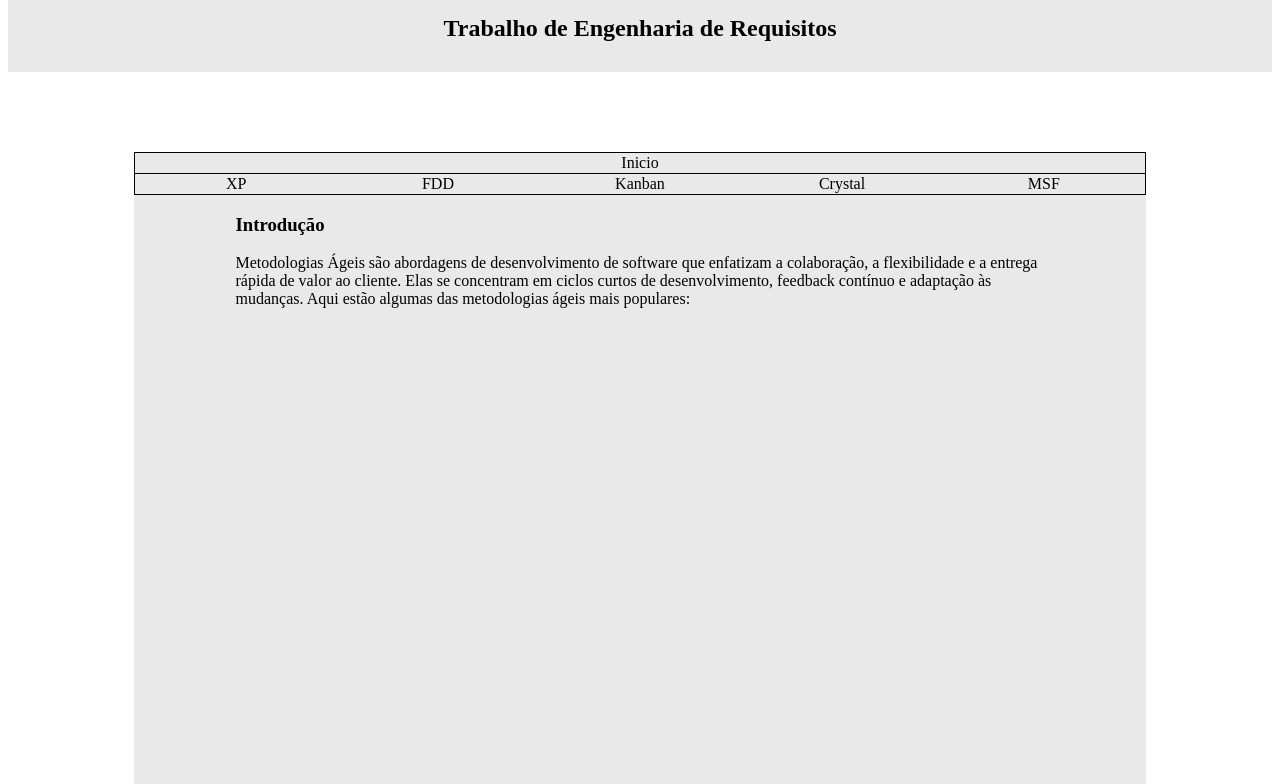
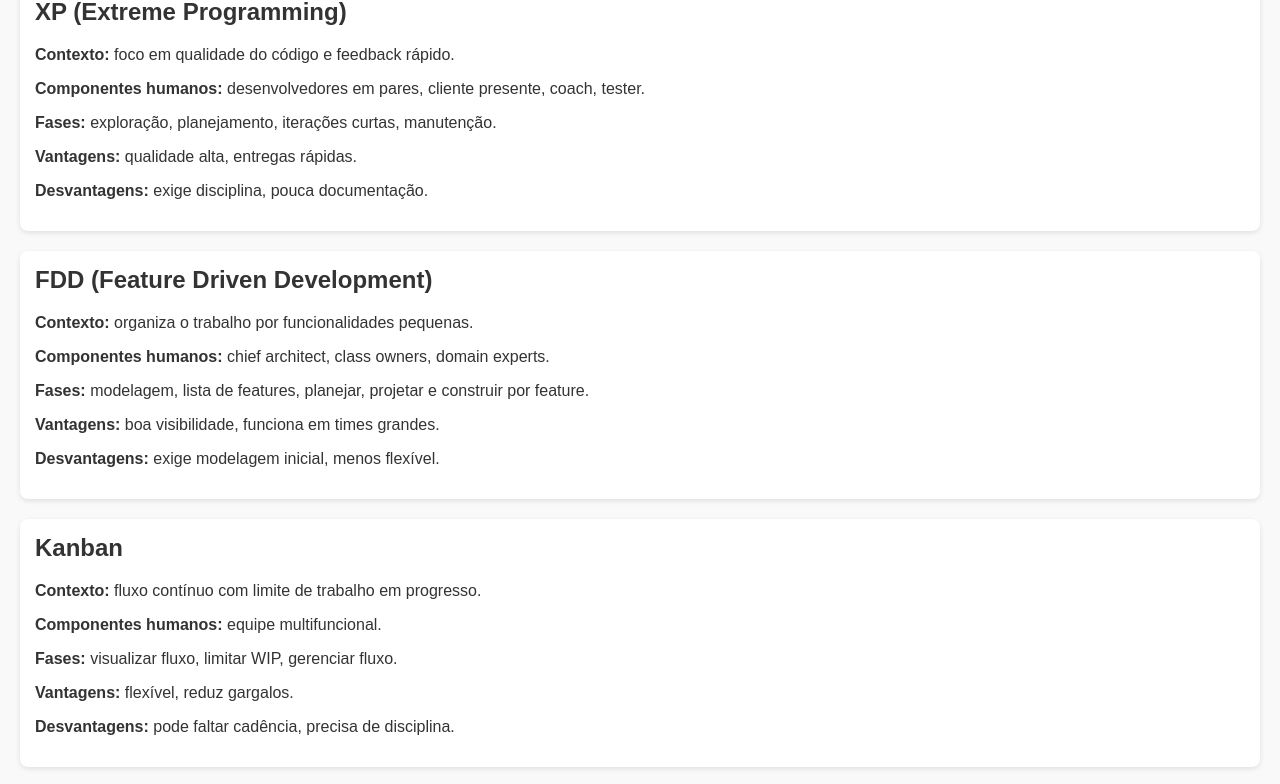
Before and after one commit to Danilo310705/Trabalho-engenharia-de-requisitos, a plain HTML site: page index.html in a window 1280 px wide. Shown: the part 95-879 px from the top of the page. Drawn offline with Linux system fonts and the light colour scheme.

Commit message:
Quase finalizado

```diff
--- a/index.html
+++ b/index.html
@@ -21,38 +21,65 @@ Valor da atividade: 1,0 pontos.-->
 
 
 <html>
-    <head>
-        <title>Engenharia de Requisitos</title>
-        <link rel="stylesheet" href="stily.css" type="text/css">
-    </head>
+
+<head>
+    <title>Engenharia de Requisitos</title>
+    <link rel="stylesheet" href="stily.css" type="text/css">
+</head>
+
+<body>
+
     <body>
-        <div class="cabessario">
-            <h1>Metodologias Ágeis</h1>
-            <h2>Trabalho de Engenharia de Requisitos</h2>
-        </div>
-        <div class="areaGrande">
-            <div class="mudancaDeMetodologia">
-                <table class="tabelaTemp">
-                    <tr>
-                        <td colspan="5">Inicio</td>
-                    </tr>
-                    <tr class="linha2">
-                        <td>XP</td>
-                        <td>FDD</td>
-                        <td>Kanban</td>
-                        <td>Crystal</td>
-                        <td>MSF</td>
-                    </tr>
-                </table>
+        <h1>Metodologias Ágeis</h1>
 
-            </div>
-            <div class="areaInformacoes">
-                <h3>Introdução</h3>
-                <p>Metodologias Ágeis são abordagens de desenvolvimento de software que enfatizam a colaboração, a flexibilidade e a entrega rápida de valor ao cliente. Elas se concentram em ciclos curtos de desenvolvimento, feedback contínuo e adaptação às mudanças. Aqui estão algumas das metodologias ágeis mais populares:</p>
+        <section id="xp">
+            <h2>XP (Extreme Programming)</h2>
+            <p><b>Contexto:</b> foco em qualidade do código e feedback rápido.</p>
+            <p><b>Componentes humanos:</b> desenvolvedores em pares, cliente presente, coach, tester.</p>
+            <p><b>Fases:</b> exploração, planejamento, iterações curtas, manutenção.</p>
+            <p><b>Vantagens:</b> qualidade alta, entregas rápidas.</p>
+            <p><b>Desvantagens:</b> exige disciplina, pouca documentação.</p>
+        </section>
 
-            </div>
 
-        </div>
+        <section id="fdd">
+            <h2>FDD (Feature Driven Development)</h2>
+            <p><b>Contexto:</b> organiza o trabalho por funcionalidades pequenas.</p>
+            <p><b>Componentes humanos:</b> chief architect, class owners, domain experts.</p>
+            <p><b>Fases:</b> modelagem, lista de features, planejar, projetar e construir por feature.</p>
+            <p><b>Vantagens:</b> boa visibilidade, funciona em times grandes.</p>
+            <p><b>Desvantagens:</b> exige modelagem inicial, menos flexível.</p>
+        </section>
 
+
+        <section id="kanban">
+            <h2>Kanban</h2>
+            <p><b>Contexto:</b> fluxo contínuo com limite de trabalho em progresso.</p>
+            <p><b>Componentes humanos:</b> equipe multifuncional.</p>
+            <p><b>Fases:</b> visualizar fluxo, limitar WIP, gerenciar fluxo.</p>
+            <p><b>Vantagens:</b> flexível, reduz gargalos.</p>
+            <p><b>Desvantagens:</b> pode faltar cadência, precisa de disciplina.</p>
+        </section>
+
+
+        <section id="crystal">
+            <h2>Crystal</h2>
+            <p><b>Contexto:</b> método leve, adaptado ao tamanho e risco do projeto.</p>
+            <p><b>Componentes humanos:</b> patrocinador, usuários-chave, desenvolvedores.</p>
+            <p><b>Fases:</b> chartering, ciclos de entrega, encerramento.</p>
+            <p><b>Vantagens:</b> simples, adaptável.</p>
+            <p><b>Desvantagens:</b> pouca prescrição, depende do time.</p>
+        </section>
+
+
+        <section id="msf">
+            <h2>MSF (Microsoft Solutions Framework)</h2>
+            <p><b>Contexto:</b> modelo da Microsoft para gestão de projetos e soluções.</p>
+            <p><b>Componentes humanos:</b> gerência, desenvolvimento, teste, UX, operações.</p>
+            <p><b>Fases:</b> envisioning, planning, developing, stabilizing, deploying.</p>
+            <p><b>Vantagens:</b> clareza de papéis, gestão de riscos.</p>
+            <p><b>Desvantagens:</b> mais burocrático, curva de aprendizado maior.</p>
+        </section>
     </body>
+
 </html>
--- a/stily.css
+++ b/stily.css
@@ -1,33 +1,38 @@
-.cabessario{
-    text-align: center;
-    margin-top: 20px;
-    background-color: rgb(233, 233, 233);
-    padding: 10px;
+body {
+    font-family: Arial, sans-serif;
+    margin: 20px;
+    background: #f9f9f9;
+    color: #333;
 }
 
-.areaGrande{
-    margin: auto;
-    margin-top: 80px;
-    background-color: rgb(233, 233, 233);
-    width: 80%;
-    height: 90%;
-
-}
-.areaInformacoes{
-    width: 80%;
-    margin: auto;
-
+h1 {
+    text-align: center;
 }
 
-.tabelaTemp{
-    width: 100%;
+nav {
+    margin-bottom: 20px;
     text-align: center;
-    border-collapse: collapse;
-    table-layout: fixed;
-    border : 1px solid black;
 }
 
-.linha2{
-    width: 10px;
-    border : 1px solid black;
+nav a {
+    margin: 0 10px;
+    text-decoration: none;
+    color: #0066cc;
 }
+
+section {
+    background: #fff;
+    padding: 15px;
+    margin-bottom: 20px;
+    border-radius: 8px;
+    box-shadow: 0 2px 5px rgba(0, 0, 0, 0.1);
+}
+
+h2 {
+    margin-top: 0;
+}
+
+ul {
+    margin: 0;
+    padding-left: 20px;
+}
```
